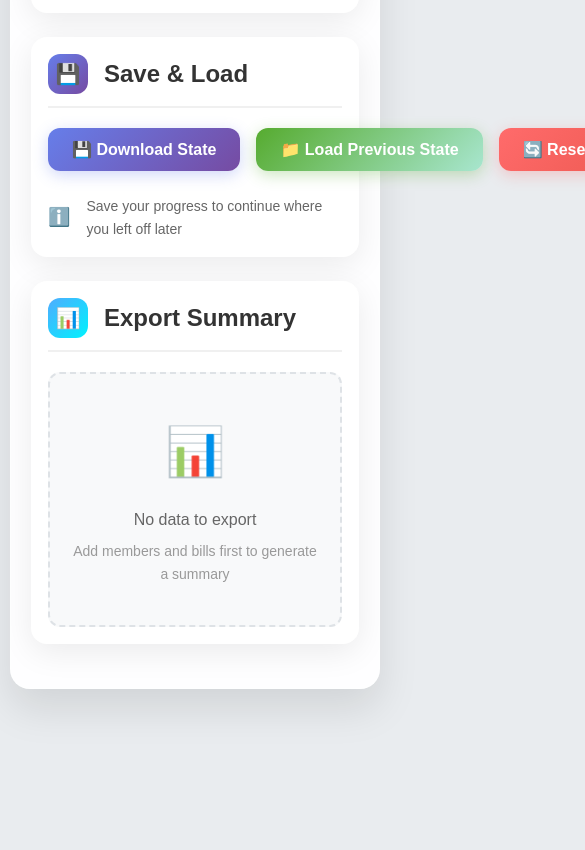
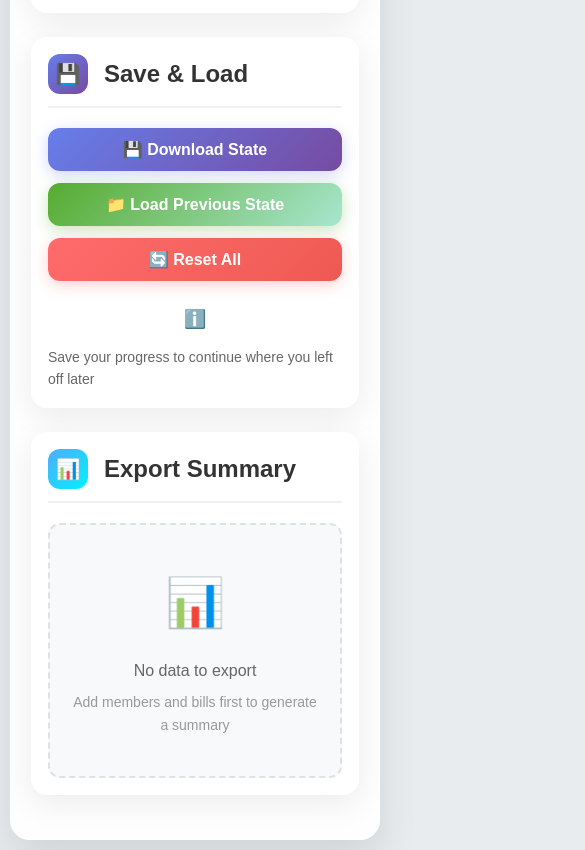
Before and after one commit to RangaDM/tripsplit, a React (Create React App) app: page / in a window 390 px wide. Shown: the part 1460-2310 px from the top of the page, 585 px wide, since content can reach past the window. Before the commit the page ends 2159 px from the top, so only its background shows below. Built offline with nearby package versions, Linux system fonts and the light colour scheme.

Commit message:
Improve mobile button layout and spacing by adding flex wrap styles and adjusting button margins for better responsiveness.

```diff
--- a/src/App.css
+++ b/src/App.css
@@ -416,6 +416,36 @@ body {
     width: 100%;
     justify-content: flex-end;
   }
+
+  /* Fix button flex issues on mobile */
+  .flex.gap-2 {
+    flex-direction: column;
+    gap: 12px !important;
+  }
+
+  .flex.gap-2 .btn {
+    width: 100%;
+    margin: 0;
+  }
+
+  /* Ensure proper spacing for button groups */
+  .btn + .btn {
+    margin-left: 0;
+  }
+
+  /* Additional mobile button improvements */
+  .flex[style*="flexWrap"] {
+    flex-direction: column;
+  }
+
+  .flex[style*="flexWrap"] .btn {
+    width: 100%;
+    margin-bottom: 8px;
+  }
+
+  .flex[style*="flexWrap"] .btn:last-child {
+    margin-bottom: 0;
+  }
 }
 
 /* Loading States */
--- a/src/App.js
+++ b/src/App.js
@@ -35,7 +35,7 @@ function App() {
           <h2 className="card-title">Save & Load</h2>
         </div>
 
-        <div className="flex gap-2 mb-3">
+        <div className="flex gap-2 mb-3" style={{ flexWrap: 'wrap' }}>
           <button
             className="btn btn-primary"
             onClick={() => {
--- a/src/components/ExportSummary.js
+++ b/src/components/ExportSummary.js
@@ -261,7 +261,7 @@ function ExportSummary({ members, bills }) {
             </div>
           </div>
 
-          <div className="flex gap-2">
+          <div className="flex gap-2" style={{ flexWrap: 'wrap' }}>
             <button
               className="btn btn-primary"
               onClick={handleTextExport}
```
